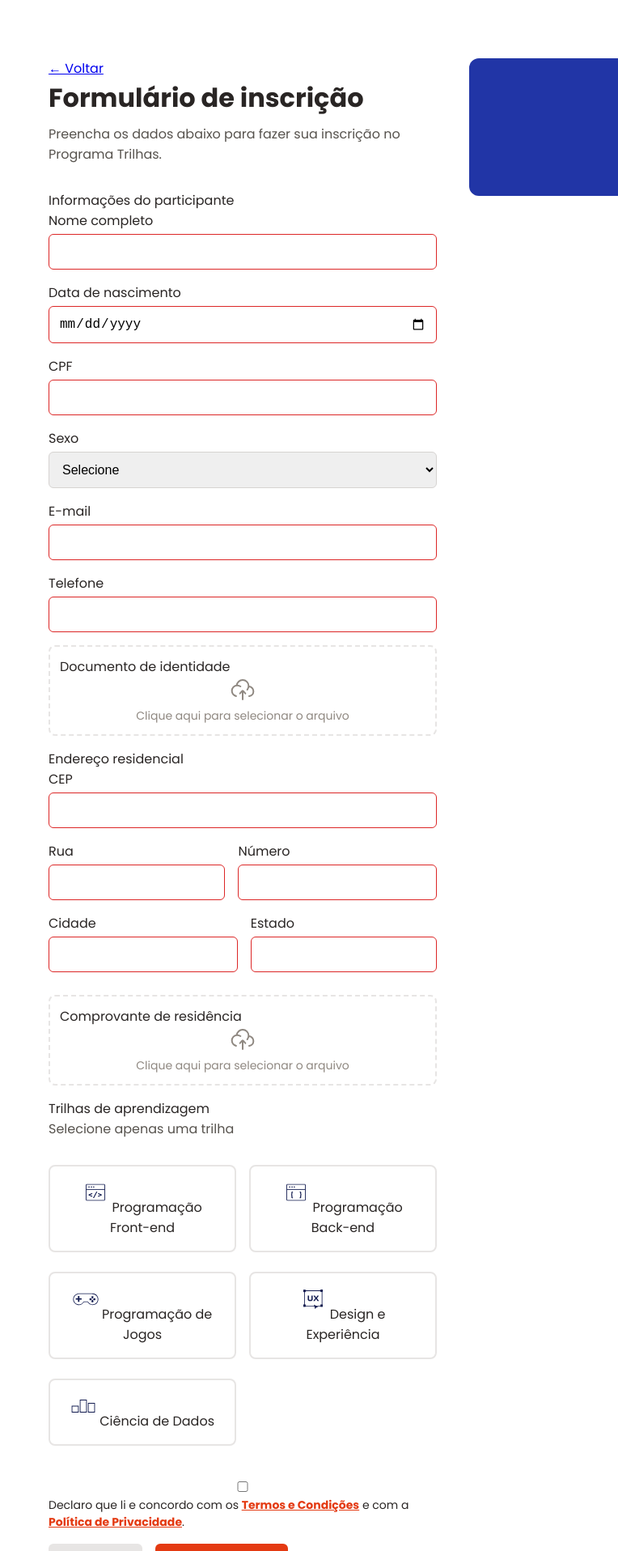
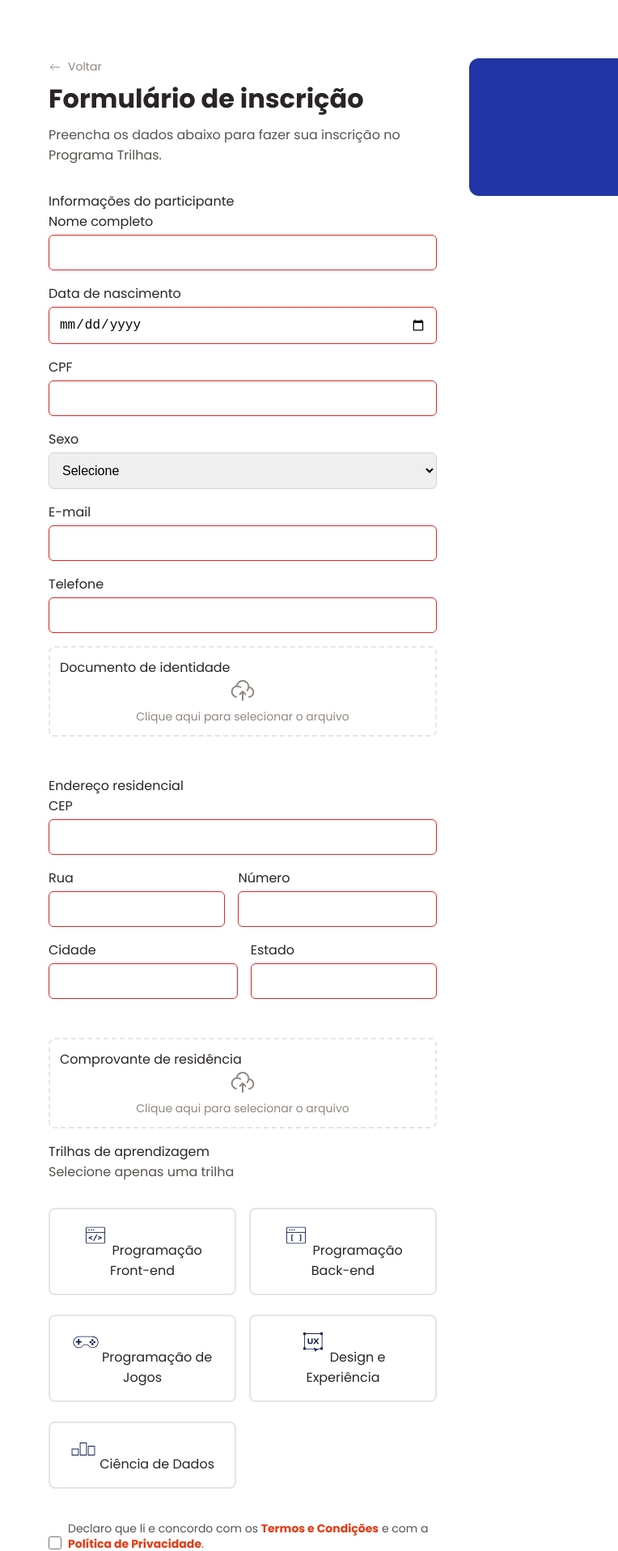
Before and after one commit to Kauanpixel/formulario, a plain HTML site: page index.html in a window 1280 px wide. Shown: the top 1916 px of the page at 81% size, 0-764 px from the left. Drawn offline with Linux system fonts and the light colour scheme.

Commit message:
adicionando validação de campos obrigatórios

```diff
--- a/index.html
+++ b/index.html
@@ -10,7 +10,10 @@
 <body>
   <div class="container">
     <div class="form-section">
-      <a href="#" class="back">&larr; Voltar</a>
+      <a href="#" class="back-link">
+        <img src="assets/icons/arrow-left.svg" alt="Voltar" />
+        Voltar
+      </a>
       <h1>Formulário de inscrição</h1>
       <p>Preencha os dados abaixo para fazer sua inscrição no Programa Trilhas.</p>
 
@@ -38,7 +41,7 @@
               <span>Clique aqui para selecionar o arquivo</span>
             </div>
           </label>
-
+        </fieldset>
         <fieldset>
           <legend>Endereço residencial</legend>
           <label>CEP <input type="text" name="cep" required /></label>
@@ -50,7 +53,7 @@
             <label>Cidade <input type="text" name="cidade" required /></label>
             <label>Estado <input type="text" name="estado" required /></label>
           </div>
-
+        </fieldset>
         <label class="upload-box">
           Comprovante de residência
           <input type="file" name="residencia" accept=".pdf,.jpg,.png" required />
@@ -108,10 +111,12 @@
         </fieldset>
 
 
-        <label class="checkbox">
-          <input type="checkbox" name="aceite" required />
-          Declaro que li e concordo com os <a href="#">Termos e Condições</a> e com a <a href="#">Política de Privacidade</a>.
-        </label>
+        <div class="checkbox">
+          <input type="checkbox" name="aceite" id="aceite" required />
+          <label for="aceite">
+            Declaro que li e concordo com os <a href="#">Termos e Condições</a> e com a <a href="#">Política de Privacidade</a>.
+          </label>
+        </div>
 
         <div class="botoes">
           <button type="reset">Cancelar</button>
--- a/style/main.css
+++ b/style/main.css
@@ -41,6 +41,26 @@ body {
   background-color: var(--surface-primary);
   color: var(--text-primary);
   padding: 2rem;
+}
+
+.back-link {
+  display: inline-flex;
+  align-items: center;
+  gap: 8px;
+  color: var(--text-tertiary);
+  text-decoration: none;
+  font-size: 14px;
+  font-weight: 400;
+}
+
+.back-link img {
+  width: 16px;
+  height: 16px;
+}
+
+.back-link:hover {
+  text-decoration: underline;
+  color: var(--text-secondary);
 }
 
 .container {
@@ -105,25 +125,35 @@ input[type="file"] {
 }
 
 .checkbox {
-  align-items: flex-start;
+  display: flex;
+  align-items: center;
   gap: 8px;
-  margin-top: 16px;
   font-size: 14px;
-
+  color: var(--text-secondary);
+  margin: 24px 0;
+  line-height: 1.4;
 }
 
 .checkbox input[type="checkbox"] {
-  margin-right: 2px;
+  margin: 0;
+  width: 16px;
+  height: 16px;
+  flex-shrink: 0;
+}
+
+.checkbox label {
+  display: inline;
+  cursor: pointer;
 }
 
 .checkbox a {
-  color: #E43A12;
+  color: var(--brand-accent);
   font-weight: bold;
-  text-decoration: underline;
+  text-decoration: none;
 }
 
 .checkbox a:hover {
-  text-decoration: none;
+  text-decoration: underline;
 }
 
 .botoes {
@@ -244,3 +274,15 @@ button[disabled] {
   width: 32px;
   margin-bottom: 6px;
 }
+
+.mensagem-erro {
+  color: #e43a12;
+  font-size: 0.875rem;
+  margin-top: 4px;
+  display: block;
+}
+
+input.erro, select.erro {
+  border-color: #e43a12;
+  outline: none;
+}
```
Also changed, not shown: assets/icons/arrow-left.svg (added), scripts/validade.js (added).
